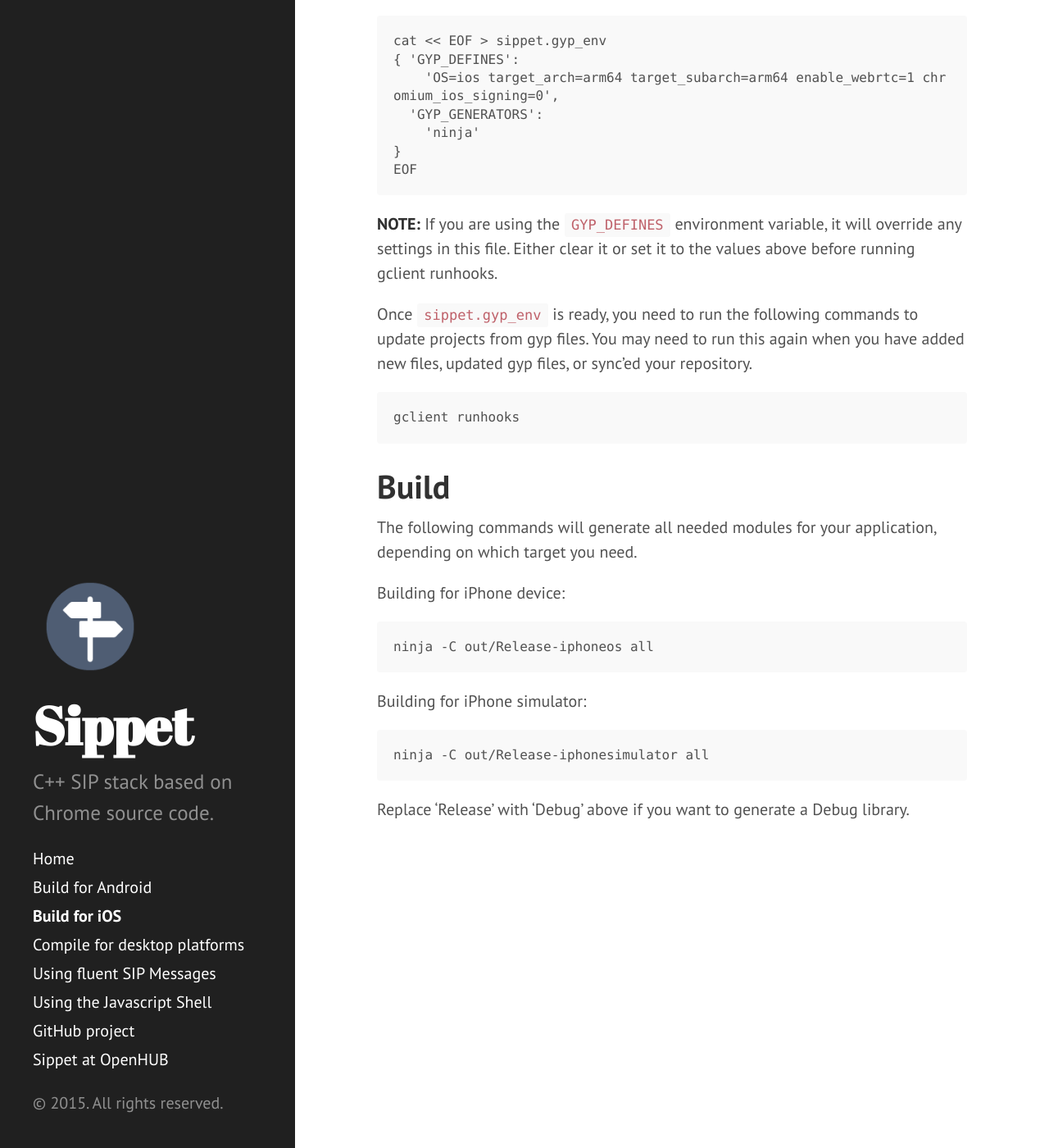
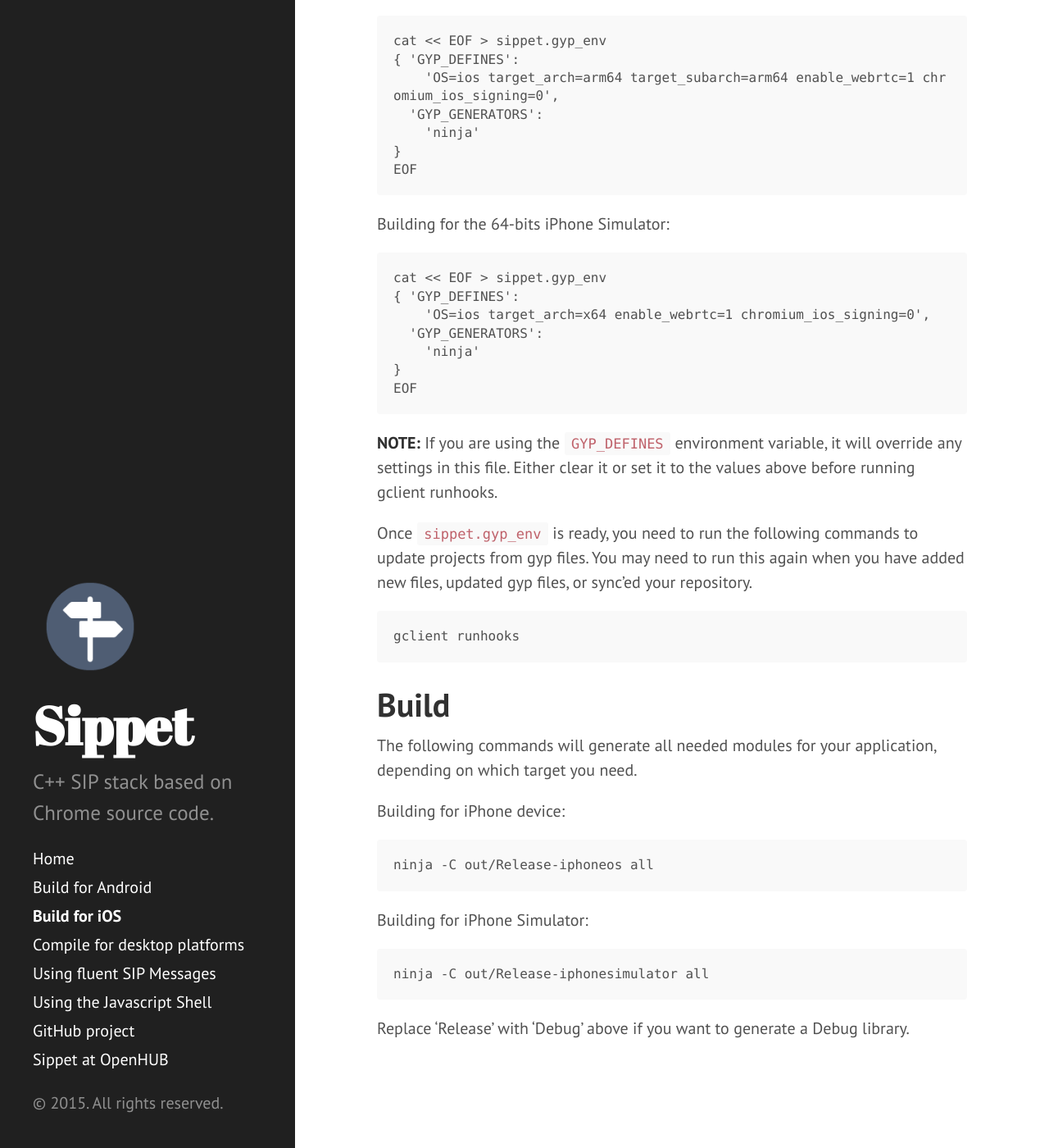
Before and after one commit to sippet/sippet, a Jekyll site: the page built from build-instructions-ios.md, in a window 1280 px wide and 1400 px high, scrolled down 1195 px. Shown: the whole window at 82% size. Built offline with Jekyll 4.4.1, drawn with Linux system fonts in a browser that asks for light colours; Markdown is read by kramdown in place of the engine named in the settings.

Commit message:
Added instructions to build for iPhone Simulator

```diff
--- a/build-instructions-ios.md
+++ b/build-instructions-ios.md
@@ -52,6 +52,16 @@ Building for ARM64:
     }
     EOF
 
+Building for the 64-bits iPhone Simulator:
+
+    cat << EOF > sippet.gyp_env
+    { 'GYP_DEFINES':
+        'OS=ios target_arch=x64 enable_webrtc=1 chromium_ios_signing=0',
+      'GYP_GENERATORS':
+        'ninja'
+    }
+    EOF
+
 **NOTE:** If you are using the `GYP_DEFINES` environment variable, it will
 override any settings in this file. Either clear it or set it to the values
 above before running gclient runhooks.
@@ -72,7 +82,7 @@ Building for iPhone device:
 
     ninja -C out/Release-iphoneos all
 
-Building for iPhone simulator:
+Building for iPhone Simulator:
 
     ninja -C out/Release-iphonesimulator all
 
```
